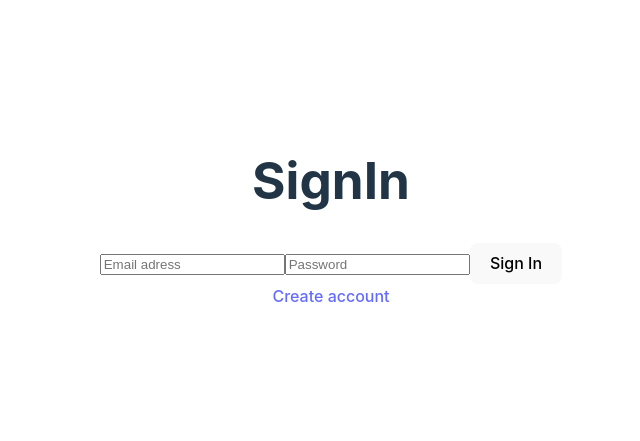
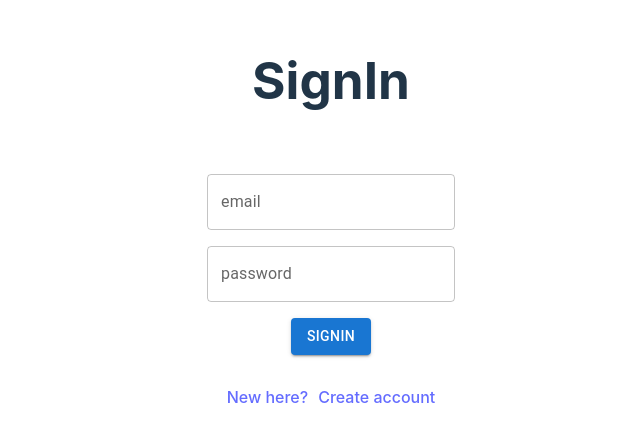
Before and after one commit to KrzysztofJuszcze/employee-holiday-planner, a React (Vite) app: page /signin in a window 1280 px wide. Shown: the part 187-628 px from the top of the page, without its empty margins (309-949 px from the left). Built offline with nearby package versions, Linux system fonts and the light colour scheme; no server answers.

Commit message:
Add styles

```diff
--- a/src/components/SignIn.jsx
+++ b/src/components/SignIn.jsx
@@ -1,6 +1,9 @@
 import supabase from "../services/supabase"
 import { useState } from "react";
 import { useNavigate, Link } from "react-router-dom";
+import { Grid } from "@mui/material";
+import { TextField } from "@mui/material";
+import StandardButton from "./StandardButton";
 
 export default function SignIn () {
 
@@ -13,7 +16,7 @@ const handleSignIn = async (e) => {
 
     const {email, password} = e.target.elements
 
-    let { data, error } = await supabase.auth.signInWithPassword({
+    let { error } = await supabase.auth.signInWithPassword({
         email: email.value,
         password: password.value
     })
@@ -27,18 +30,31 @@ const handleSignIn = async (e) => {
 }
 
     return (
-        <>
+        <div>
+            <Grid item xl={12} sx={{display:'flex', justifyContent:'center'}}>
             <h1>SignIn</h1>
+            </Grid>
             {
             authError && <div style={{color: 'red'}}>{authError}</div>
             }
             <form onSubmit={handleSignIn}>
-                <input id="email" placeholder="Email adress"/>
-                <input id="password" type="password" placeholder="Password"/>
-                <button>Sign In</button>
+                <Grid container spacing={2} marginTop={2} sx={{display:"flex", flexDirection:"column", alignItems:"center", justifyContent:"center"}}>
+                    <Grid item xl={12}>
+                        <TextField id='email' name='email' label='email'></TextField>
+                    </Grid>
+                    <Grid item xl={12}>
+                        <TextField id='password' name='password' label='password' type="password"></TextField>
+                    </Grid>
+                    <Grid item xl={12} sx={{display:'flex', justifyContent:'center'}}>
+                        <StandardButton text='Signin' type='submit' sx={{ width: '100%' }}/>
+                    </Grid>
+                </Grid>
             </form>
-            <Link to='/signup'>Create account</Link>
-        </>
+            <Grid item xl={12} sx={{display:'flex', justifyContent:'center', marginTop:'30px'}}>
+                <a style={{marginRight: '10px'}}>New here?</a>
+                    <Link to='/signup'>Create account</Link>
+            </Grid>
+        </div>
 
     )
     }
```
